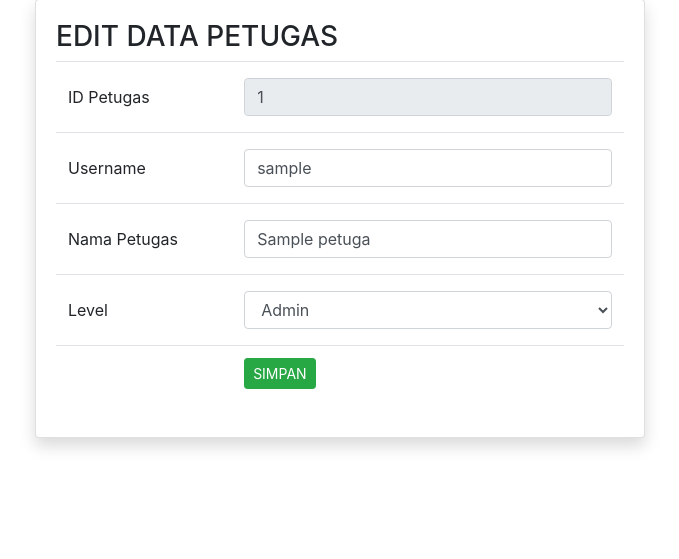
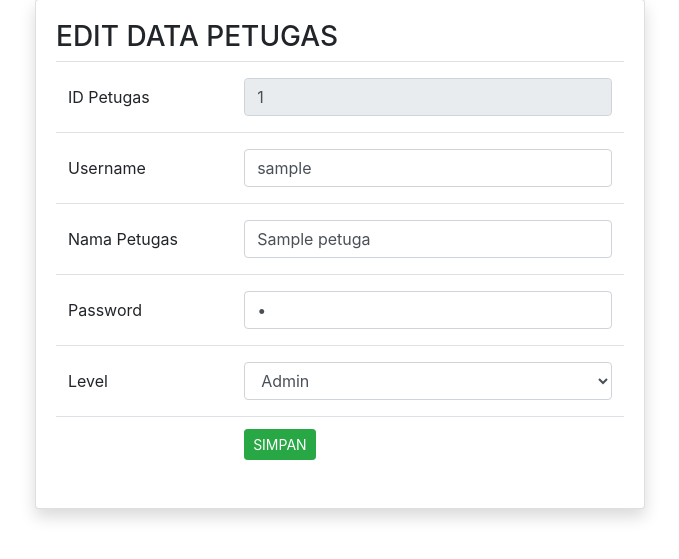
Before and after one commit to DescaMr/TugasSPP, a PHP site: page /edit.php?id_petugas=1 in a window 1280 px wide. Shown: the part 174-733 px from the top of the page, without its empty margins (300-979 px from the left). Run offline with PHP 8.4, Linux system fonts and the light colour scheme; tables that the repository leaves empty hold one stand-in row (values such as "Sample post").

Commit message:
Update edit.php

```diff
--- a/edit.php
+++ b/edit.php
@@ -32,8 +32,8 @@
 				<tr >
 					<td class="align-middle">ID Petugas</td>
 					<td>
-						<input class="form-control my-1" type="text" name="id_petugas" value="<?php echo $d['id_petugas']; ?> " disabled>
-
+						<input class="form-control my-1" name="id_petugas" type="text" value="<?php echo $d['id_petugas']; ?>" disabled>
+						<input class="form-control my-1" name="id_petugas" type="hidden" value="<?php echo $d['id_petugas']; ?>">
 					</td>
 				</tr>
 				<tr>
@@ -43,6 +43,10 @@
 				<tr>
 					<td class="align-middle">Nama Petugas</td>
 					<td><input class="form-control my-1" type="text" name="nama_petugas" value="<?php echo $d['nama_petugas']; ?>"></td>
+				</tr>
+				<tr>
+					<td class="align-middle">Password</td>
+					<td><input class="form-control my-1" type="password" name="password" value="<?php echo $d['password']; ?>"></td>
 				</tr>
 				<tr>
 					<td class="align-middle">Level</td>
```
